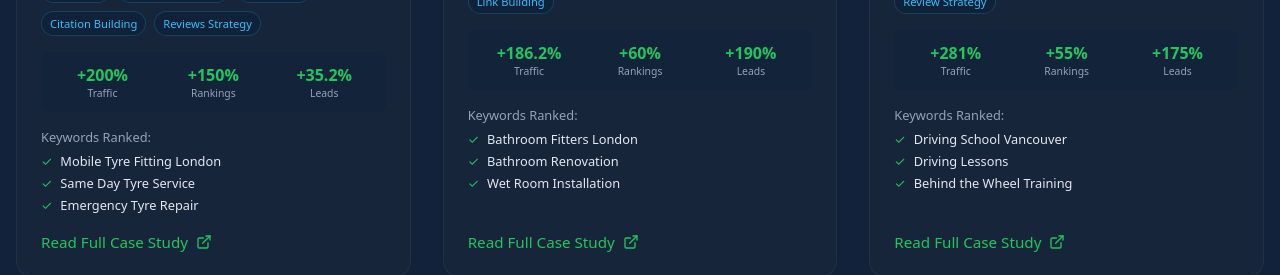
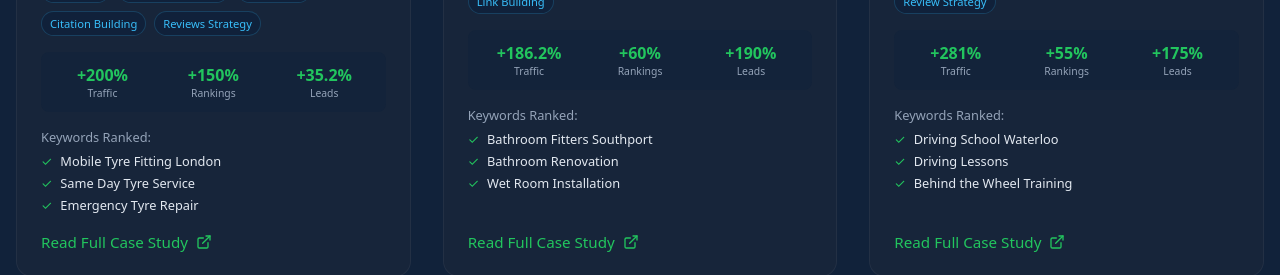
Before and after one commit to Mujtaba214/ZeeshanUmer, a React (Vite) app: page / in a window 1280 px wide. Shown: the part 2980-3255 px from the top of the page. Built offline with nearby package versions, Linux system fonts and the light colour scheme.

Commit message:
keywords updated

```diff
--- a/src/components/IndustriesSection.jsx
+++ b/src/components/IndustriesSection.jsx
@@ -121,7 +121,7 @@ const caseStudies = [
       leads: "+190%",
     },
     keywords: [
-      "Bathroom Fitters London",
+      "Bathroom Fitters Southport",
       "Bathroom Renovation",
       "Wet Room Installation",
       "Bathroom Design",
@@ -140,7 +140,7 @@ const caseStudies = [
       leads: "+175%",
     },
     keywords: [
-      "Driving School Vancouver",
+      "Driving School Waterloo",
       "Driving Lessons",
       "Behind the Wheel Training",
       "ICBC Approved School",
```
